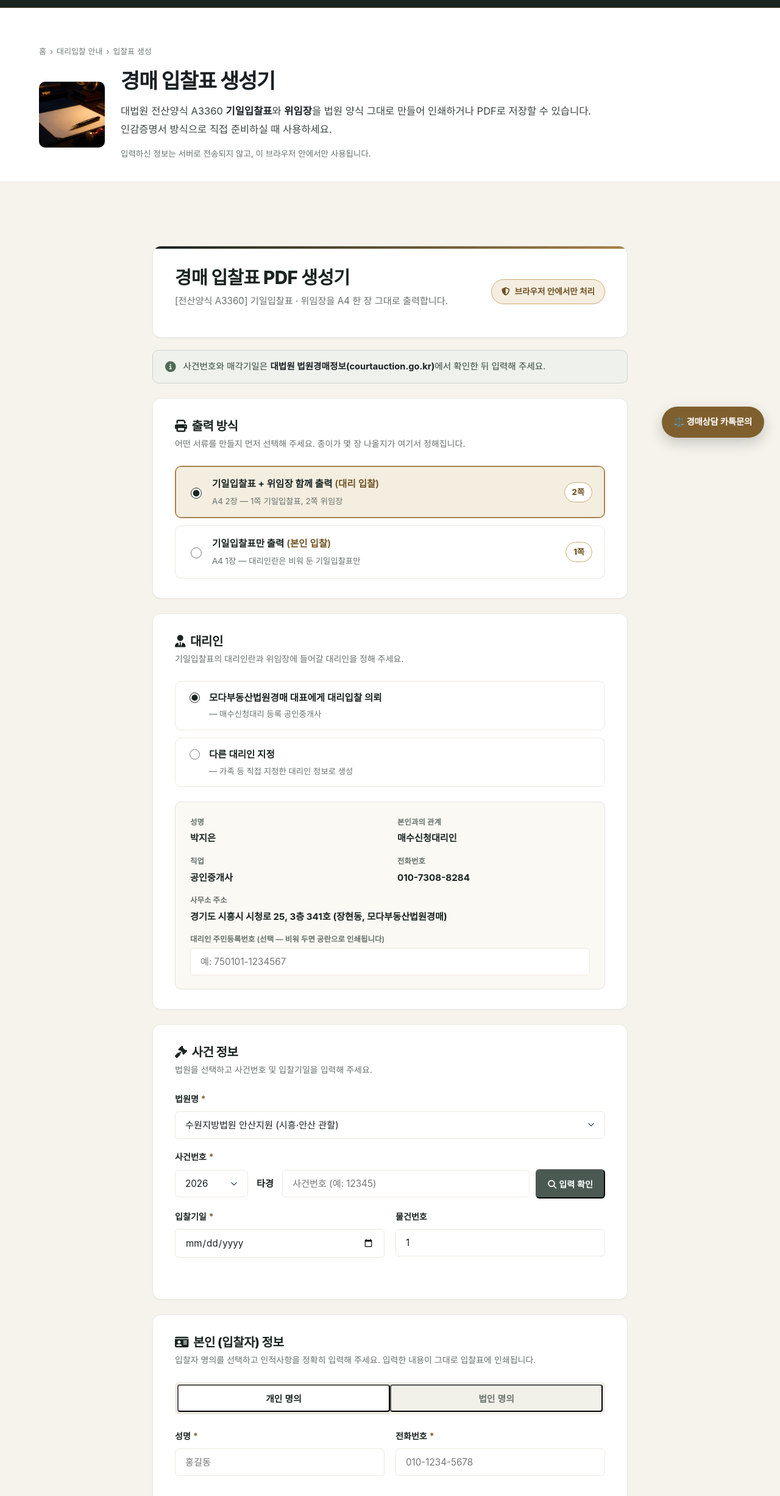
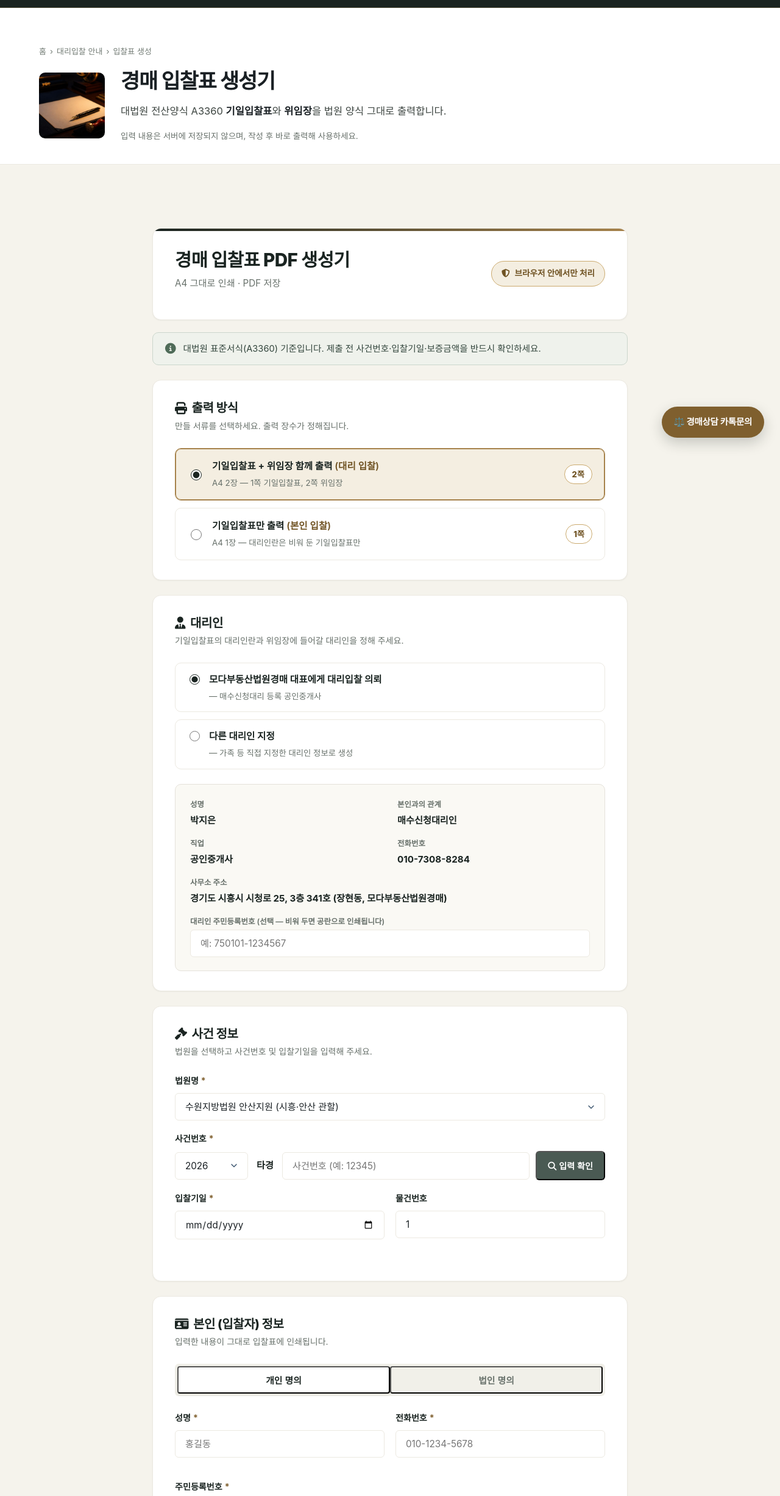
Before and after one commit to himodahome-stack/modaauction, a plain HTML site: page auction/bid-pdf.html in a window 1280 px wide. Shown: the part 56-2510 px from the top of the page at 61% size. Drawn offline with Linux system fonts and the light colour scheme; a script that the page names is missing; a web font is replaced by a local one.

Commit message:
입찰표: 페이지 안내 문구 간결화, 물건번호 안내칸 여유 확보

```diff
--- a/auction/bid-pdf.html
+++ b/auction/bid-pdf.html
@@ -66,8 +66,8 @@
       <img class="page-thumb" src="/images/step_2.jpg" alt="서명란에 놓인 만년필과 인장" />
       <div>
         <h1>경매 입찰표 생성기</h1>
-        <p class="page-lead">대법원 전산양식 A3360 <strong>기일입찰표</strong>와 <strong>위임장</strong>을 법원 양식 그대로 만들어 인쇄하거나 PDF로 저장할 수 있습니다. 인감증명서 방식으로 직접 준비하실 때 사용하세요.</p>
-        <p class="page-meta">입력하신 정보는 서버로 전송되지 않고, 이 브라우저 안에서만 사용됩니다.</p>
+        <p class="page-lead">대법원 전산양식 A3360 <strong>기일입찰표</strong>와 <strong>위임장</strong>을 법원 양식 그대로 출력합니다.</p>
+        <p class="page-meta">입력 내용은 서버에 저장되지 않으며, 작성 후 바로 출력해 사용하세요.</p>
       </div>
     </div>
   </div>
@@ -81,7 +81,7 @@
       <div class="gen-header-card">
         <div>
           <h2 class="gen-header-title">경매 입찰표 PDF 생성기</h2>
-          <p class="gen-header-desc">[전산양식 A3360] 기일입찰표 · 위임장을 A4 한 장 그대로 출력합니다.</p>
+          <p class="gen-header-desc">A4 그대로 인쇄 · PDF 저장</p>
         </div>
         <div class="gen-header-badge">
           <i class="fa-solid fa-shield-halved"></i>
@@ -92,7 +92,7 @@
       <!-- 상단 알림 바 -->
       <div class="gen-alert-info">
         <i class="fa-solid fa-circle-info"></i>
-        <span>사건번호와 매각기일은 <strong>대법원 법원경매정보(courtauction.go.kr)</strong>에서 확인한 뒤 입력해 주세요.</span>
+        <span>대법원 표준서식(A3360) 기준입니다. 제출 전 사건번호·입찰기일·보증금액을 반드시 확인하세요.</span>
       </div>
 
       <!-- 입력 양식 폼 -->
@@ -104,7 +104,7 @@
             <i class="fa-solid fa-print" style="color: var(--accent-gold);"></i>
             출력 방식
           </h2>
-          <p class="form-card-desc">어떤 서류를 만들지 먼저 선택해 주세요. 종이가 몇 장 나올지가 여기서 정해집니다.</p>
+          <p class="form-card-desc">만들 서류를 선택하세요. 출력 장수가 정해집니다.</p>
 
           <div class="print-mode-group">
             <label class="print-mode-label">
@@ -302,7 +302,7 @@
             <i class="fa-solid fa-id-card" style="color: var(--accent-gold);"></i>
             본인 (입찰자) 정보
           </h2>
-          <p class="form-card-desc">입찰자 명의를 선택하고 인적사항을 정확히 입력해 주세요. 입력한 내용이 그대로 입찰표에 인쇄됩니다.</p>
+          <p class="form-card-desc">입력한 내용이 그대로 입찰표에 인쇄됩니다.</p>
 
           <div class="bidder-type-tabs">
             <button type="button" class="bidder-type-btn active" data-type="personal">개인 명의</button>
@@ -412,7 +412,7 @@
             <i class="fa-solid fa-won-sign" style="color: var(--accent-gold);"></i>
             보증금액 · 입찰가격
           </h2>
-          <p class="form-card-desc">금액은 입찰표의 자릿수 칸(천억~일)에 한 자리씩 맞춰 인쇄됩니다. 비워두면 그 칸은 공란으로 출력됩니다.</p>
+          <p class="form-card-desc">금액은 자릿수 칸(천억~일)에 한 자리씩 인쇄됩니다. 비우면 공란입니다.</p>
 
           <!-- 우편 제출용 안내 박스 (체크박스) -->
           <div class="blank-price-box">
@@ -478,7 +478,7 @@
             <span id="btnGenerateLabel">PDF 생성 및 인쇄하기 (기일입찰표 + 위임장 · 2쪽)</span>
           </button>
 
-          <p class="print-help">인쇄 대화상자에서 <strong>용지 A4 · 여백 없음(또는 기본) · 배율 100%</strong>로 두시면 법원 양식 그대로 1:1로 인쇄됩니다. ‘PDF로 저장’을 선택하면 파일로 받으실 수 있습니다.</p>
+          <p class="print-help">인쇄 시 <strong>A4 · 여백 없음 · 배율 100%</strong>로 두면 1:1로 인쇄됩니다. ‘PDF로 저장’도 같은 화면에서 고를 수 있습니다.</p>
         </div>
 
       </form>
--- a/bid-form.css
+++ b/bid-form.css
@@ -668,7 +668,7 @@ td.c-label {
 }
 
 .row-case-note {
-  height: 6.8mm;
+  height: 7.6mm;
 }
 
 .c-case {
```
